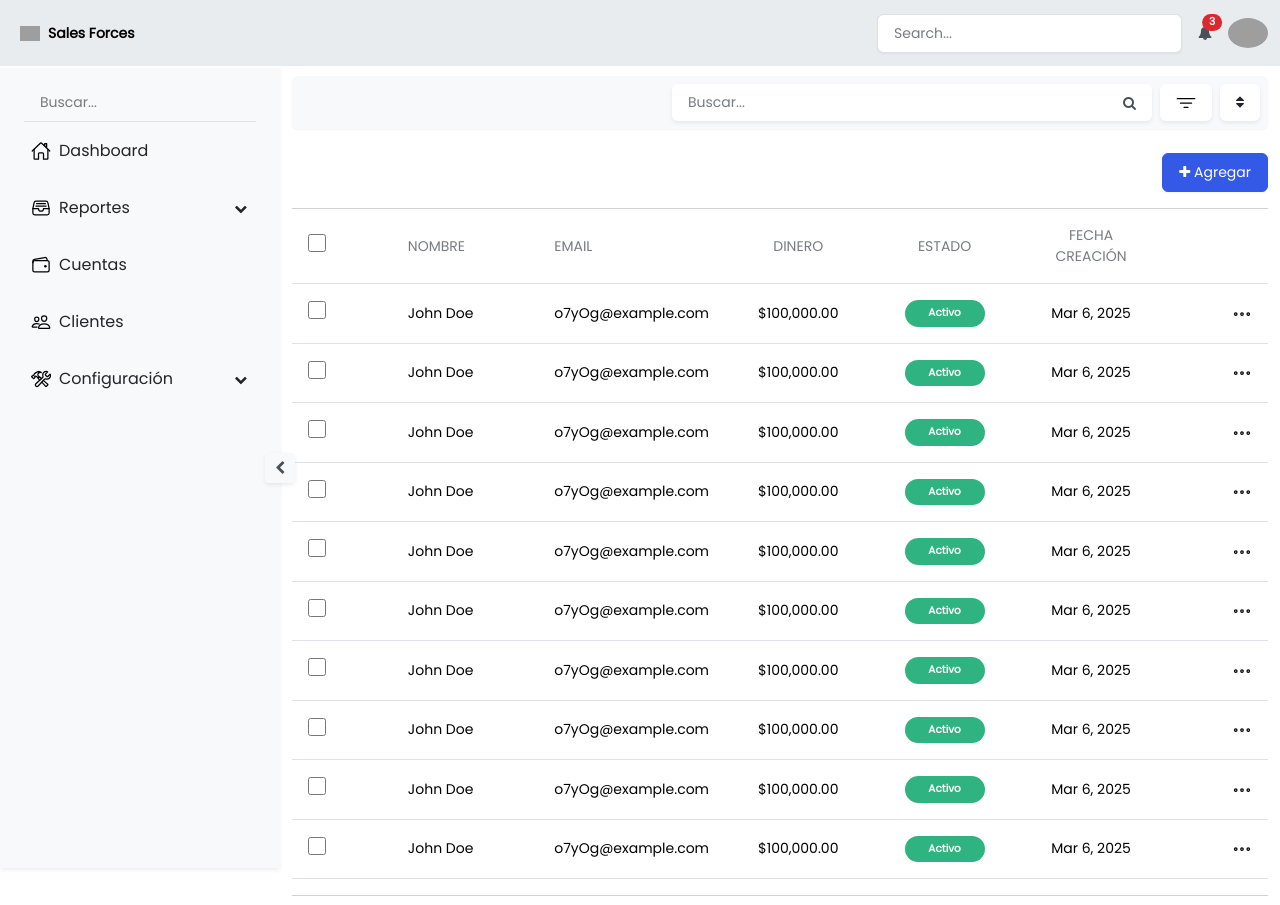
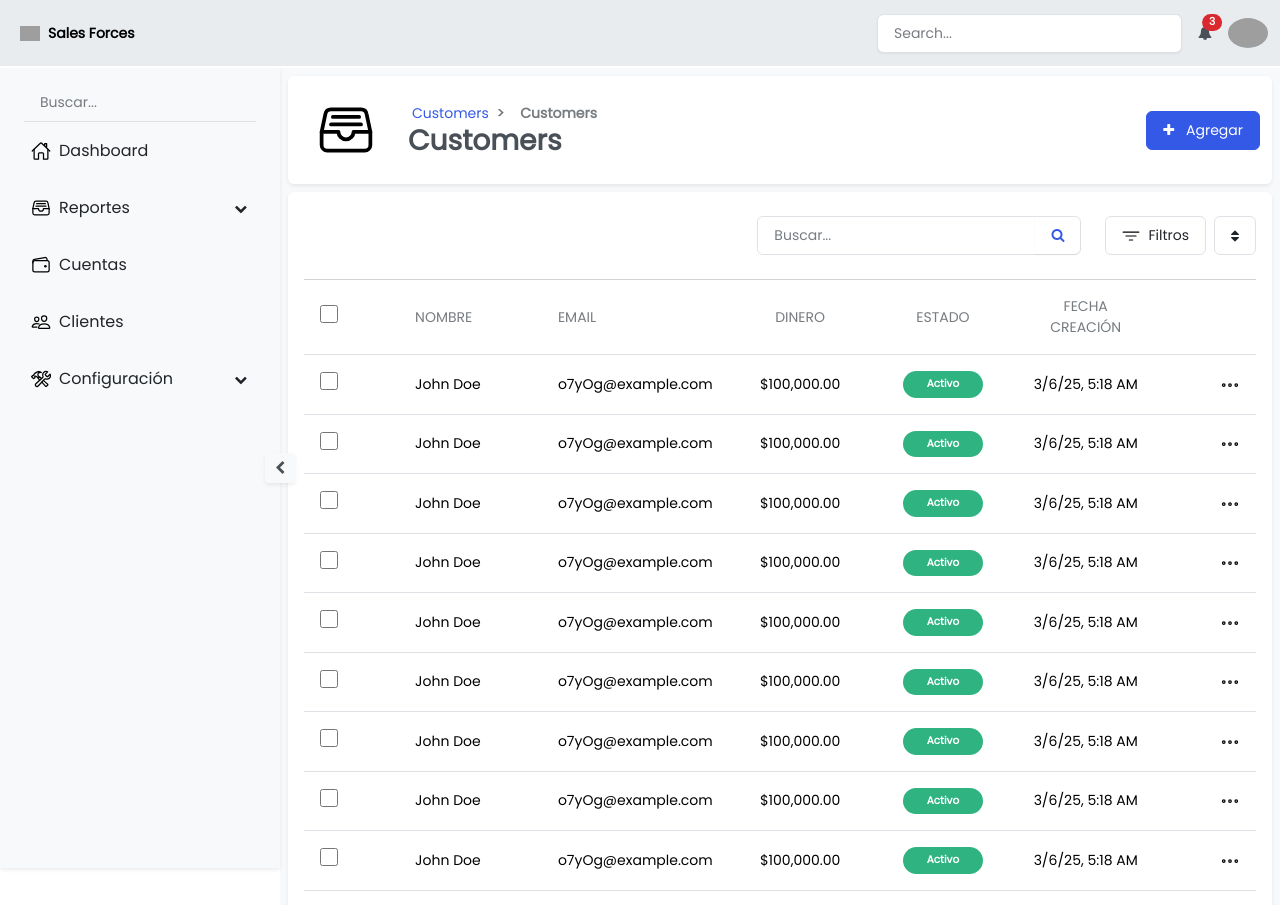
Before and after one commit to DeviantRacoon/front-techt, an Angular app: page /admin in a window 1280 px wide. Shown: the top 905 px of the page. Built offline with nearby package versions, Linux system fonts and the light colour scheme; grey boxes are pictures that could not be loaded.

Commit message:
[ADD] Se han agregado los componentes table y app-header

```diff
--- a/src/app/modules/administration/administration.component.html
+++ b/src/app/modules/administration/administration.component.html
@@ -1,18 +1,21 @@
-<app-filter
-  [filters]="filters"
-  [order]="order">
-</app-filter>
+<section class="container-fluid p-1 mx-auto">
+  <app-head
+    [title]="'Administración'"
+    [headerActions]="headerActions">
+  </app-head>
 
   <app-table
+    [filters]="filters"
+    [order]="order"
+    [searchQuery]="{ placeholder: 'Buscar...', value: '' }"
     [columns]="columns"
     [actions]="actions"
     [selectedActions]="selectedActions"
-  [headerActions]="headerActions"
     [row]="data"
-  [currentPage]="currentPage"
-  [rowsPerPage]="rowsPerPage"
     [total]="total"
     [loading]="loading"
     (pageChange)="onPageChange($event)"
     (rowsPerPageChange)="onRowsPerPageChange($event)">
   </app-table>
+
+</section>
--- a/src/app/modules/administration/administration.component.ts
+++ b/src/app/modules/administration/administration.component.ts
@@ -11,7 +11,7 @@ import { TColumn, TActionTable, TFilter, TRow } from 'src/app/shared/models';
 export class AdministrationComponent implements OnInit {
   filters: TFilter[] = [
     {
-      label: 'Estado',
+      label: 'Estatus',
       options: [
         { label: 'Activo', value: 'Activo' },
         { label: 'Inactivo', value: 'Inactivo' },
@@ -30,12 +30,13 @@ export class AdministrationComponent implements OnInit {
   order: 'asc' | 'desc' = 'desc';
 
   loading: boolean = false;
+
   columns: TColumn[] = [
     { textAlign: 'left', type: 'text', key: 'nombre', name: 'Nombre' },
     { textAlign: 'left', type: 'text', key: 'email', name: 'Email' },
     { textAlign: 'center', type: 'money', key: 'money', name: 'Dinero' },
     { textAlign: 'center', type: 'status', key: 'status', name: 'Estado' },
-    { textAlign: 'center', type: 'date', key: 'date', name: 'Fecha Creación' }
+    { textAlign: 'center', type: 'datetime', key: 'date', name: 'Fecha Creación' }
   ];
 
   data: TRow[] = [];
--- a/src/app/modules/wrapper/wrapper.component.html
+++ b/src/app/modules/wrapper/wrapper.component.html
@@ -1,7 +1,7 @@
 <app-navbar></app-navbar>
 <div id="content">
     <app-sidebar (toggleSidebarEvent)="toggleSidebar($event)"></app-sidebar>
-    <main id="main" class="container-fluid w-100" [style]="{'margin-left': sidebarActive ? '280px' : '30px'}">
+    <main id="main" class="container-fluid w-100 min-vh-100 bg-light p-1" [style]="{'margin-left': sidebarActive ? '280px' : '30px'}">
         <router-outlet></router-outlet>
     </main>
 </div>
--- a/src/app/modules/wrapper/wrapper.module.ts
+++ b/src/app/modules/wrapper/wrapper.module.ts
@@ -10,7 +10,7 @@ import { AdministrationComponent } from '../administration/administration.compon
 // Standalone
 import { SidebarComponent } from 'src/app/shared/module/sidebar/sidebar.component';
 import { NavbarComponent } from 'src/app/shared/module/navbar/navbar.component';
-import { TableComponent, FilterComponent } from 'src/app/shared/components';
+import { TableComponent, FilterComponent, HeadComponent } from 'src/app/shared/components';
 
 
 // Routing
@@ -23,6 +23,7 @@ import { WrapperRoutes } from './wrapper.routing';
     NavbarComponent,
     TableComponent,
     FilterComponent,
+    HeadComponent,
     WrapperRoutes
   ],
   declarations: [
--- a/src/app/shared/components/filter/filter.component.html
+++ b/src/app/shared/components/filter/filter.component.html
@@ -1,55 +1,55 @@
-<article class="card shadow border-0 rounded bg-body-tertiary my-2">
-  <div class="d-flex align-items-center justify-content-end gap-2 p-2">
+<article class="card border-0 rounded bg-transparent py-2 shadow-none w-100">
+  <div class="d-flex align-items-center justify-content-between gap-4">
 
     <!-- Barra de búsqueda -->
-    <div class="input-group w-50 rounded shadow-sm">
-      <input type="text" class="form-control shadow-none bg-white border-0"
+    <div class="input-group rounded border">
+      <input type="text" class="form-control border-0 shadow-none bg-white"
         [placeholder]="searchQuery.placeholder"
         [(ngModel)]="searchQuery.value"
         (keydown.enter)="updateSearch(searchQuery.value)">
-      <span class="input-group-text border-0 shadow-none bg-white" id="search-icon-button">
-        <i class="fa fa-search" style="cursor: pointer;"></i>
-      </span>
+      <button class="btn bg-white border-0" id="search-icon-button">
+        <i class="fa fa-search text-primary"></i>
+      </button>
     </div>
+
+    <div class="d-flex gap-2">
 
       <!-- Dropdown de Filtros -->
       <div class="dropdown">
-      <button class="btn btn-secondary border-0 shadow-sm" data-bs-toggle="dropdown" aria-expanded="false">
-        <img src="assets/svg/filter-outline.svg" alt="filter" loading="lazy" width="20">
+        <button class="btn btn-outline-light border d-flex align-items-center gap-2 shadow-none"
+          data-bs-toggle="dropdown" aria-expanded="false">
+          <img src="assets/svg/filter-outline.svg" alt="filter" width="18">
+          <span class="d-none d-md-inline">Filtros</span>
         </button>
 
-      <ul class="dropdown-menu p-3 bg-body border-0 rounded shadow-sm mt-1" style="width: 400px;"
-        (click)="$event.stopPropagation()">
-        <li><strong class="d-block mb-4">Filtros</strong></li>
-        <li *ngFor="let filter of filters" class="d-flex gap-4 justify-content-center align-items-center mb-2">
-          <label class="form-label text-start w-25 my-auto">{{ filter.label }}</label>
-          <select class="form-select" aria-label="Default select example"
-                  (change)="updateFilter(filter.label, $event)">
+        <ul class="dropdown-menu p-3 bg-light border-0 rounded shadow mt-1" style="width: 400px;">
+          <li><strong class="d-block mb-3">Filtros</strong></li>
+          <li *ngFor="let filter of filters" class="d-flex gap-3 align-items-center mb-2">
+            <label class="form-label text-start w-25 m-0">{{ filter.label }}</label>
+            <select class="form-select" (change)="updateFilter(filter.label, $event)">
               <option selected disabled>Selecciona una opción</option>
               <option *ngFor="let option of filter.options"
-                    [value]="option.value" [selected]="option.selected">
+                [value]="option.value"
+                [selected]="option.selected">
                 {{ option.label }}
               </option>
             </select>
           </li>
-
-        <li class="d-flex justify-content-end gap-2 mt-3">
-          <button class="btn btn-primary" (click)="emitFilterChange()">
-            <i class="fa fa-filter me-2"></i>
-            Aplicar
-          </button>
-          <button class="btn btn-outline-secondary" (click)="clearFilters()">
-            <i class="fa fa-times me-2"></i>
-            Limpiar
+          <li class="d-flex justify-content-end mt-3">
+            <button class="btn btn-outline-secondary w-100 shadow-none border" (click)="clearFilters()">
+              <i class="fa fa-times me-2"></i> Limpiar filtros
             </button>
           </li>
         </ul>
       </div>
 
       <!-- Ordenamiento -->
-    <button class="btn btn-secondary border-0 shadow-sm" (click)="toggleOrder()">
-      <i class="fa fa-sort"></i>
+      <button class="btn btn-outline-light border d-flex align-items-center gap-2 shadow-none"
+        (click)="toggleOrder()">
+        <i [ngClass]="order === 'none' ? 'fa fa-sort' : (order === 'asc' ? 'fa fa-sort-up' : 'fa fa-sort-down')"></i>
       </button>
 
     </div>
+
+  </div>
 </article>
--- /dev/null
+++ b/src/app/shared/components/head/head.component.html
@@ -0,0 +1,26 @@
+<header class="container-fluid py-2 bg-body shadow-sm rounded mb-2 border-0">
+
+
+  <!-- Título e icono -->
+  <div class="d-flex justify-content-between align-items-center">
+    <div class="d-flex align-items-center gap-3">
+      <div class="bg-secondary p-3 rounded-3">
+        <img src="assets/svg/file-tray-full-outline.svg" alt="file-tray-full-outline" width="60">
+      </div>
+
+      <div>
+        <ol class="breadcrumb text-muted m-0 p-0 shadow-none border-0 bg-transparent">
+          <li class="breadcrumb-item py-0 px-1"><a href="#" class="text-decoration-none">Customers</a></li>
+          <li class="breadcrumb-item active fw-bold py-0 px-1" aria-current="page">Customers</li>
+        </ol>
+        <h3 class="h3 fw-bold mb-0">Customers</h3>
+      </div>
+    </div>
+
+    <!-- Botón de acción -->
+    <button *ngFor="let action of headerActions" type="button" [class]="'shadow-none btn btn-' + action.variant">
+      <i [class]="action.icon + ' me-2'"></i> {{ action.label }}
+    </button>
+  </div>
+
+</header>
--- a/src/app/shared/components/index.ts
+++ b/src/app/shared/components/index.ts
@@ -2,3 +2,4 @@ export { ButtonComponent } from './button/button.component';
 export { InputComponent } from './input/input.component';
 export { TableComponent } from './table/table.component';
 export { FilterComponent } from './filter/filter.component';
+export { HeadComponent } from './head/head.component';
--- a/src/app/shared/components/table/table.component.html
+++ b/src/app/shared/components/table/table.component.html
@@ -1,21 +1,20 @@
-<article class="card shadow-none border-0">
+<article class="card shadow-sm border-0 px-3">
 
   <!-- Header Actions -->
-  <div class="d-flex card-header bg-transparent justify-content-end pb-3 px-0 gap-2">
-    <span *ngIf="selectedItems.size" class="d-flex gap-2">
-      <button [class]="'btn btn-' + action.color" *ngFor="let action of selectedActions" class="shadow-md"
-        (click)="action.cta(selectedItems)">
-        <i [class]="action.icon"></i> {{ action.label }}
-      </button>
+  <div class="d-flex card-header bg-transparent justify-content-between pb-3 px-0 w-100">
+    <span class="d-flex align-items-center justify-content-start gap-2 w-50">
+      <span *ngIf="selectedItems.size">
+        <button [class]="'btn shadow-none text-' + action.color" *ngFor="let action of selectedActions"
+          class="shadow-md" (click)="action.cta(selectedItems)">
+          <i [class]="action.icon"></i> {{ action.label }}
+        </button>
+      </span>
     </span>
-    <button [class]="'btn btn-' + action.variant" *ngFor="let action of headerActions" (click)="action.cta()"
-      class="shadow-md">
-      <i [class]="action.icon"></i> {{ action.label }}
-    </button>
+    <app-filter [filters]="filters" [order]="order" [searchQuery]="searchQuery"></app-filter>
   </div>
 
   <!-- Tabla -->
-  <div class="card-bod p-0" style="width: 100%;">
+  <div class="card-body p-0" style="width: 100%;">
     <div class="table-responsive table-container">
       <table class="table shadow-none rounded" [ngClass]="loading ? 'cursor-wait' : 'table-hover'">
 
@@ -48,7 +47,7 @@
                 <span *ngSwitchCase="'money'">{{ item[column.key] === null ? column.defaultValue : (item[column.key] |
                   currency) }}</span>
                 <span *ngSwitchCase="'date'">{{ item[column.key] === null ? column.defaultValue : (item[column.key] |
-                  date) }}</span>
+                  date: 'dd/MM/yyyy') }}</span>
                 <span *ngSwitchCase="'datetime'">{{ item[column.key] === null ? column.defaultValue : (item[column.key]
                   | date: 'short') }}</span>
                 <span *ngSwitchCase="'status'">
@@ -100,9 +99,9 @@
   <div class="card-footer bg-white d-flex justify-content-between align-items-center gap-2">
     <div>
       <select class="form-select d-inline-block w-auto" (change)="changeRowsPerPage($event)">
-        <option [value]="5">5 filas</option>
-        <option [value]="10">10 filas</option>
-        <option [value]="25">25 filas</option>
+        <option [value]="5" [selected]="rowsPerPage === 5">5 filas</option>
+        <option [value]="10" [selected]="rowsPerPage === 10">10 filas</option>
+        <option [value]="25" [selected]="rowsPerPage === 25">25 filas</option>
       </select>
     </div>
 
@@ -115,23 +114,23 @@
 
     <nav class="pagination custom-pagination-mat" aria-label="Pagination">
       <li class="page-item" [class.disabled]="currentPage === 1">
-        <a class="page-link" href="#" (click)="changePage(currentPage - 1)" aria-label="Previous">
+        <a class="page-link shadow-none border" (click)="changePage(currentPage - 1)" aria-label="Previous">
           <i class="fa fa-chevron-left"></i>
         </a>
       </li>
 
       <li *ngFor="let page of [].constructor(totalPages()); let i = index" class="page-item"
         [class.active]="i + 1 === currentPage">
-        <a class="page-link" href="#" (click)="changePage(i + 1)">{{ i + 1 }}</a>
+        <a class="page-link shadow-none border" (click)="changePage(i + 1)">{{ i + 1 }}</a>
       </li>
 
       <li class="page-item" [class.disabled]="currentPage === totalPages()">
-        <a class="page-link" href="#" (click)="changePage(currentPage + 1)" aria-label="Next">
+        <a class="page-link shadow-none border" (click)="changePage(currentPage + 1)" aria-label="Next">
           <i class="fa fa-chevron-right"></i>
         </a>
       </li>
     </nav>
-
   </div>
 
+
 </article>
```
Also changed, not shown: src/app/shared/components/filter/filter.component.ts (+7 -9 lines), src/app/shared/components/head/head.component.ts (added, +24 -0 lines), src/app/shared/components/table/table.component.css (+3 -8 lines), src/app/shared/components/table/table.component.ts (+45 -18 lines), src/assets/svg/order-asc.svg (added), src/assets/svg/order-desc.svg (added). Lines whose indentation alone changed are shown as unchanged.
